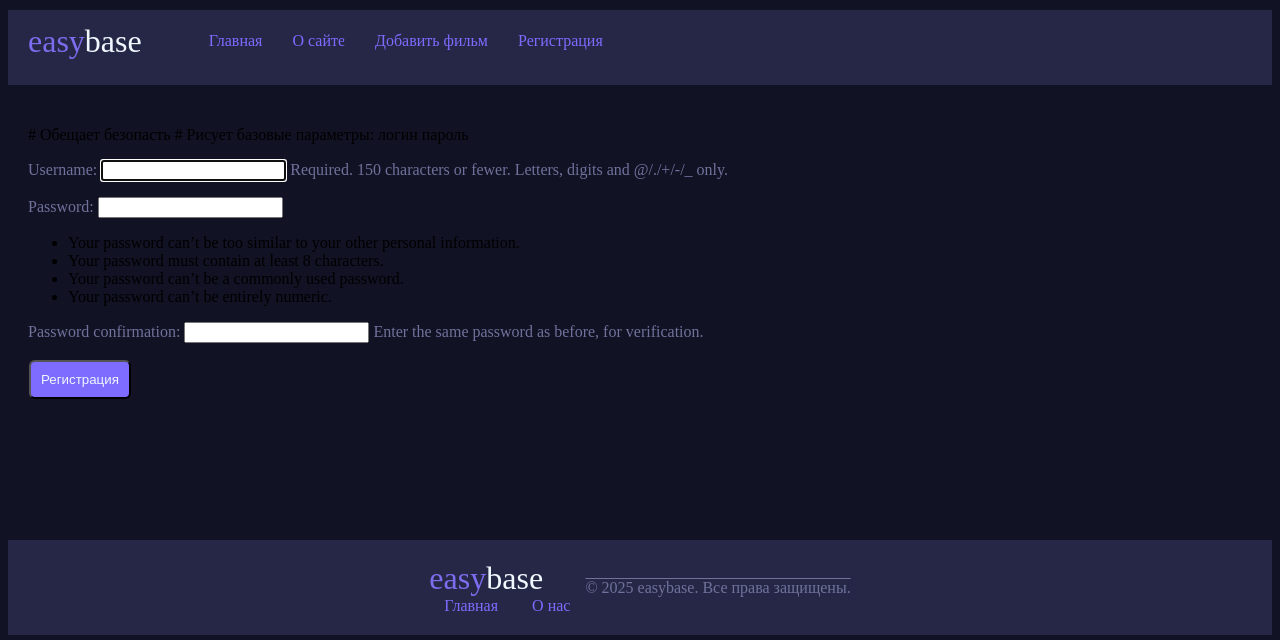
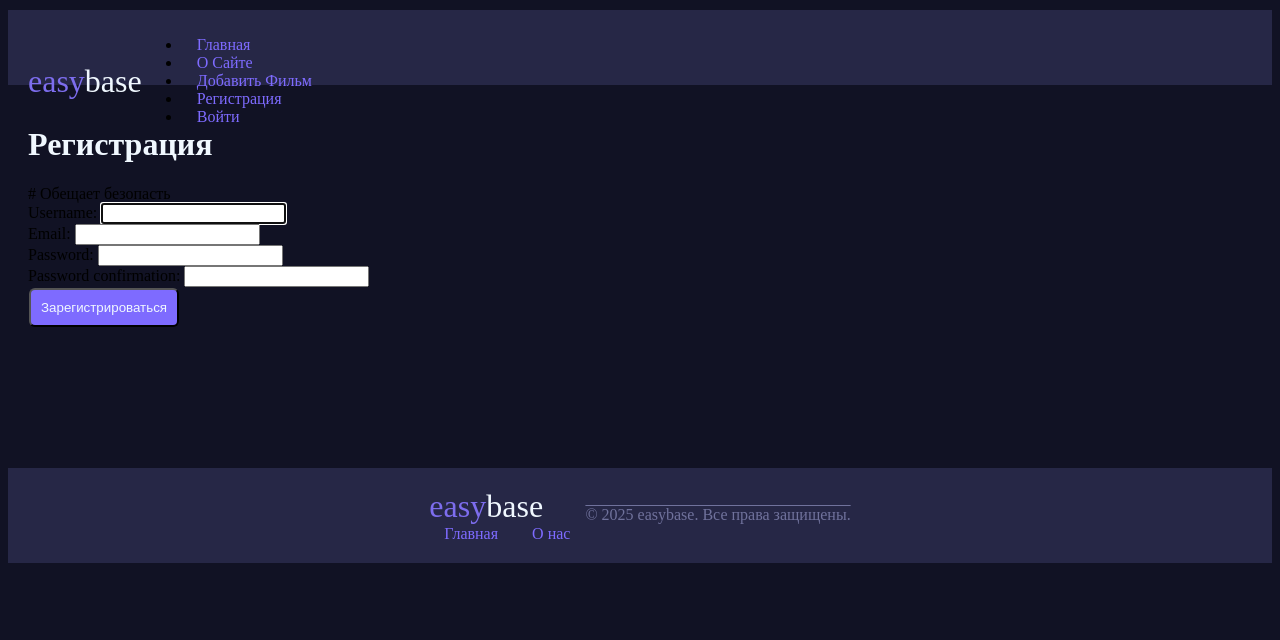
Before and after one commit to RonderBlacknor/eysebase, a Django app: page /register/ in a window 1280 px wide. Shown: the top 640 px of the page. Run offline with Django 5.2, Linux system fonts and the light colour scheme.

Commit message:
feat: Сделали авторизацию

```diff
--- /dev/null
+++ b/movies/forms.py
@@ -0,0 +1,25 @@
+from django import forms
+from django.contrib.auth.forms import UserCreationForm, AuthenticationForm
+from django.contrib.auth.models import User
+
+class CustomUserCreationForm(UserCreationForm):
+    email = forms.EmailField(required=True, help_text='Обязательное поле.')
+
+    class Meta:
+        model = User
+        fields = ('username', 'email', 'password1', 'password2')
+
+    def __init__(self, *args, **kwargs):
+        super().__init__(*args, **kwargs)
+
+        for field in self.fields:
+            self.fields[field].help_text = None
+
+
+class CustomAuthenticatoinForm(AuthenticationForm):
+    def __init__(self, *args, **kwargs):
+        super().__init__(*args, **kwargs)
+
+        for field in self.fields.values():
+            field.winget.atters['class'] = 'form-control'
+            field.widget.attrs['placeholder'] = field.label
--- a/movies/templates/movies/base.html
+++ b/movies/templates/movies/base.html
@@ -17,10 +17,18 @@
                 <span span style="color: rgb(125, 109, 238);"> easy</span>base
             </div>
             <nav class="main-nav">
-                <ul class="spisoksil">
-                    {% for m in menu %}
-                    <li><a href="{% url m.url_name %}">{{ m.title }}</a></li>
-                    {% endfor %}
+                <ul>
+                    <li><a href="{% url 'home' %}">Главная</a></li>
+                    <li><a href="{% url 'about' %}">О Сайте</a></li>
+                    <li><a href="{% url 'add_movie' %}">Добавить Фильм</a></li>
+
+                    {% if user.is_authenticaten %}
+                        <li><span>Привет, {{ user.username }}</span></li>
+                        <li><a href="{% url 'logout' %}">Выйти</a></li>
+                    {% else %}
+                        <li><a href="{% url 'register' %}">Регистрация</a></li>
+                        <li><a href="{% url 'login' %}">Войти</a></li>
+                    {% endif %}
                 </ul>
             </nav>
         </div>
--- a/movies/templates/movies/register.html
+++ b/movies/templates/movies/register.html
@@ -3,14 +3,49 @@
 {% block content %}
 <div class="container">
     <div class="static-page-content">
-        <h1 class="section-title"></h1>
+        <h1 class="section-title">Регистрация</h1>
 
         <form method="post">
             # Обещает безопасть
-            {% csrf_token %}
-            # Рисует базовые параметры: логин пароль
-            {{ form.as_p }}
-            <button type="submit" class="btn-details">Регистрация</button>
+           {% csrf_token %}
+
+           {% if form.non_field_errors %}
+                <div class="form-errrors"> {{ form.non.field_errors }} </div>
+           {% endif %}
+
+           <div class="form-group">
+                {{ form.username.label_tag}}
+                {{ form.username }}
+                {% if form.username.errors %}
+                     <div class="field-errors"> {{ form.username.errors }} </div>
+                {% endif %}
+           </div>
+
+           <div class="form-group">
+                {{ form.email.label_tag}}
+                {{ form.email }}
+                {% if form.email.errors %}
+                     <div class="field-errors"> {{ form.email.errors }} </div>
+                {% endif %}
+           </div>
+
+            <div class="form-group">
+                {{ form.password1.label_tag}}
+                {{ form.password1 }}
+                {% if form.password1.errors %}
+                    <div class="field-errors"> {{ form.password.errors }} </div>
+                {% endif %}
+           </div>
+
+           <div class="form-group">
+                {{ form.password2.label_tag}}
+                {{ form.password2 }}
+                {% if form.password2.errors %}
+                    <div class="field-errors"> {{ form.password.errors }} </div>
+                {% endif %}
+           </div>
+
+            <button type="submit" class="btn-details">Зарегистрироваться</button>
 
         </form>
     </div>
--- a/movies/urls.py
+++ b/movies/urls.py
@@ -1,15 +1,17 @@
 from django.urls import path, re_path
-
+from django.contrib.auth.views import LogoutView
 from movies.views import *
 #  Соединение
 urlpatterns = [
-    path('', index, name='index'),
+    path('', index, name='home'),
     path('about/', about, name='about'),
     path('addmovie/', add_movie, name='add_movie'),
     path('post/<int:post_id>/', show_movie, name='post'),
     path('director/<int:director_id>/', show_director, name='director'),
     path('genre/<int:genre_id>/', movie_by_genre, name='genre'),
-    path('register/', register, name='register')
+    path('register/', register, name='register'),
+    path('login/', login_user, name='login'),
+    path('logout/', logout_user, name='logout')
 
 ]
 
--- a/movies/views.py
+++ b/movies/views.py
@@ -1,16 +1,23 @@
 from django.http import HttpResponse, HttpResponseNotFound
 from django.shortcuts import redirect, render, get_object_or_404
-from django.contrib.auth.forms import UserCreationForm
+from django.contrib.auth import login, logout
+from .forms import CustomUserCreationForm, CustomAuthenticatoinForm
 
 from .models import Movie, Director, Genre
 
 menu = [
 
-    {'title': 'Главная', 'url_name': 'index'},
+    {'title': 'Главная', 'url_name': 'home'},
     {'title': 'О сайте', 'url_name': 'about'},
     {'title': 'Добавить фильм', 'url_name': 'add_movie' },
     {'title': 'Регистрация', 'url_name': 'register' },
+    {'title': 'Войти', 'url_name': 'login' },
+    {'title': 'Выйти', 'url_name': 'logout' },
 ]
+
+def logout_user(request):
+    logout(request)
+    return redirect('home')
 
 def index(request):
     movies = Movie.objects.order_by('time_create').select_related('director').all()
@@ -47,19 +54,20 @@ def movies(request, year):
 
 def register(request):
     if request.method == 'POST':
-        form = UserCreationForm(request.POST)
+        form = CustomUserCreationForm(request.POST)
         if form.is_valid():
             form.save()
             return redirect('home')
     else:
-        form = UserCreationForm()
+        form = CustomUserCreationForm
 
     param = {
         'menu': menu,
-        'title': 'Регистрация',
+        'title': 'Авторизация',
         'form': form
     }
     return render(request, 'movies/register.html', context=param)
+
 
 def pageNotFound(request, exception):
     return HttpResponseNotFound('<h1>Страницы не сущетсвует</h1>')
@@ -93,4 +101,24 @@ def movie_by_genre(request, genre_id):
 
     return render(request, 'movies/movies_by_category.html', context=param)
 
+def login_user(request):
+
+    if request.method == 'POST':
+        form = CustomAuthenticatoinForm(request, data=request.POST)
+        if form.is_valid():
+            user = form.get_user()
+            login(request, user)
+            return redirect('home')
+    else:
+        form = CustomUserCreationForm()
+
+    param = {
+        'menu': menu,
+        'title': 'Регистрация',
+        'form': form
+    }
+    return render(request, 'movies/login.html', context=param)
+
+
+
 #site.ru/?movie=tenet&year=2020 - пример
--- a/mysite/settings.py
+++ b/mysite/settings.py
@@ -126,3 +126,6 @@ DEFAULT_AUTO_FIELD = 'django.db.models.BigAutoField'
 
 MEDIA_ROOT = os.path.join(BASE_DIR, 'media')
 MEDIA_URL = '/media/'
+
+LOGIN_REDIRECT_URL = '/'
+LOGOUT_REDIRECT_URL = '/'
```
Also changed, not shown: movies/templates/movies/login.html (added, +31 -0 lines).
